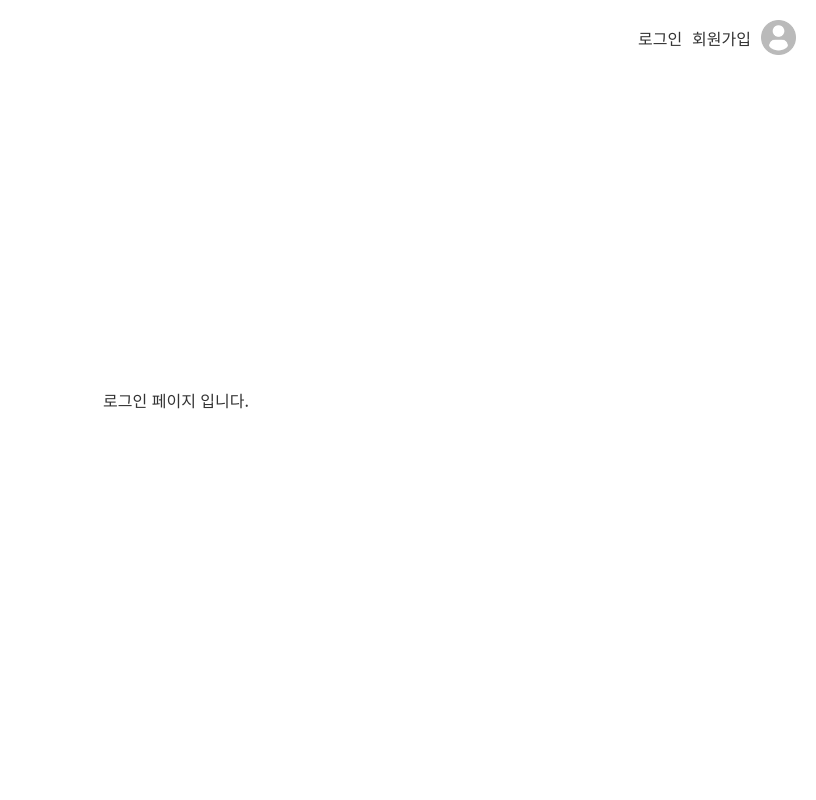
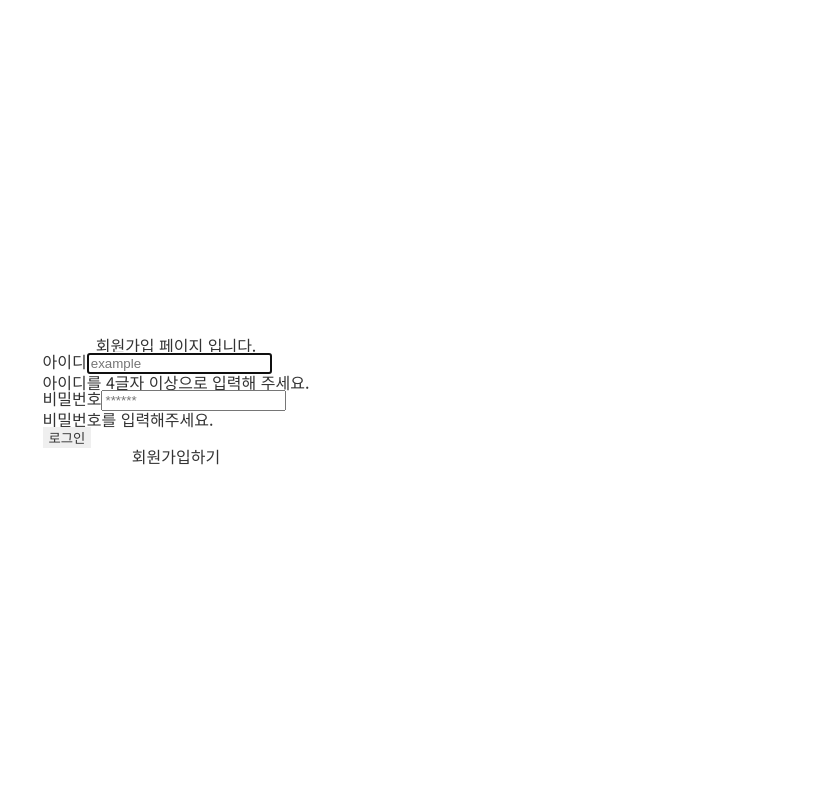
Before and after one commit to seokachu/IVE-FanLetter, a Next.js app: page /login in a window 1280 px wide. Shown: the top 800 px of the page, without its empty margins (464-1280 px from the left). Built offline with nearby package versions, Linux system fonts and the light colour scheme; no server answers; a web font is replaced by a local one.

Commit message:
[Fix] 로그인, 회원가입 컴포넌트 분리

```diff
--- a/src/app/layout.tsx
+++ b/src/app/layout.tsx
@@ -1,11 +1,11 @@
 import type { Metadata } from "next";
 import { notoSansKr } from "@/assets/fonts/font";
 import "@/styles/globals.css";
-import Header from "@/components/common/Header";
-import Footer from "@/components/common/Footer";
 import QueryProvider from "@/components/layout/QueryProvider";
 import { ToastContainer } from "react-toastify";
 import "react-toastify/ReactToastify.css";
+import Footer from "@/components/common/Footer";
+import Header from "@/components/common/Header";
 
 export const metadata: Metadata = {
   title: "IVE 팬페이지",
@@ -21,9 +21,7 @@ export default function RootLayout({
     <html lang="ko">
       <body className={notoSansKr.className}>
         <ToastContainer position="top-left" autoClose={1000} />
-        <Header />
-        <QueryProvider>{children}</QueryProvider>
-        <Footer />
+        {children}
       </body>
     </html>
   );
--- a/src/app/login/page.tsx
+++ b/src/app/login/page.tsx
@@ -1,7 +1,59 @@
-import StyleLayout from "@/styles/common.module.scss";
+"use client";
+
+import { login } from "@/lib/api/auth";
+import S from "@/styles/common.module.scss";
+import Link from "next/link";
+import { useRouter } from "next/navigation";
+import { ChangeEvent, ChangeEventHandler, useId, useState } from "react";
+import { toast } from "react-toastify";
 
 const Login = () => {
-  return <main className={StyleLayout.main}>로그인 페이지 입니다.</main>;
+  const id = useId();
+  const router = useRouter();
+  const [userId, setUserId] = useState("");
+  const [password, setPassword] = useState("");
+
+  //로그인
+  const onClickSignIn = async (e: ChangeEvent<HTMLFormElement>) => {
+    e.preventDefault();
+    const response = await login({ id: userId, password });
+    console.log(response);
+    toast.success("로그인 완료!");
+    router.push("/");
+  };
+
+  return (
+    <main className={S.main}>
+      <h2>회원가입 페이지 입니다.</h2>
+      <form onSubmit={onClickSignIn}>
+        <div>
+          <label htmlFor={`${id}-userId`}>아이디</label>
+          <input
+            type="text"
+            placeholder="example"
+            id={`${id}-userId`}
+            autoFocus
+            value={userId}
+            onChange={(e) => setUserId(e.target.value)}
+          />
+          <p>아이디를 4글자 이상으로 입력해 주세요.</p>
+        </div>
+        <div>
+          <label htmlFor={`${id}-password`}>비밀번호</label>
+          <input
+            type="password"
+            placeholder="******"
+            id={`${id}-password`}
+            value={password}
+            onChange={(e) => setPassword(e.target.value)}
+          />
+          <p>비밀번호를 입력해주세요.</p>
+        </div>
+        <button type="submit">로그인</button>
+      </form>
+      <Link href="/register">회원가입하기</Link>
+    </main>
+  );
 };
 
 export default Login;
--- a/src/components/layout/Nav.tsx
+++ b/src/components/layout/Nav.tsx
@@ -1,17 +1,42 @@
+"use client";
 import S from "@/styles/common.module.scss";
 import Link from "next/link";
 import DefaultAvatarImage from "@/assets/images/profile-user.webp";
 import Image from "next/image";
+import NotFoundPage from "@/app/not-found";
+import Loading from "../common/Loading";
+import { useQuery } from "@tanstack/react-query";
+import { getUserInfo } from "@/lib/api/auth";
+import { useState } from "react";
+import { toast } from "react-toastify";
+import { useRouter } from "next/navigation";
 
 const Nav = () => {
+  const [isLoginMode, setIsLoginMode] = useState(false);
+  const router = useRouter();
+  const { data } = useQuery({
+    queryKey: ["userInfo"],
+    queryFn: getUserInfo,
+  });
+
+  console.log(data);
+
+  if (data) {
+  }
+
+  const handleLogout = () => {
+    localStorage.removeItem("accessToken");
+    toast.success("로그아웃 되었습니다.");
+    setIsLoginMode(false);
+  };
+
   return (
     <nav className={S.gnb}>
       <ul>
+        {isLoginMode ? (
+          <>
             <li>
-          <Link href="/login">로그인</Link>
-        </li>
-        <li>
-          <Link href="/register">회원가입</Link>
+              <button onClick={handleLogout}>로그아웃</button>
             </li>
             <li>
               <Link href="/mypage" passHref>
@@ -23,6 +48,17 @@ const Nav = () => {
                 />
               </Link>
             </li>
+          </>
+        ) : (
+          <>
+            <li>
+              <Link href="/login">로그인</Link>
+            </li>
+            <li>
+              <Link href="/register">회원가입</Link>
+            </li>
+          </>
+        )}
       </ul>
     </nav>
   );
--- a/src/lib/api/auth.ts
+++ b/src/lib/api/auth.ts
@@ -21,17 +21,19 @@ export const register = async ({ id, password, nickname }: UserInfo) => {
 //로그인
 export const login = async ({ id, password }: UserInfo) => {
   try {
-    const response = await axiosInstance.post("/login", {
+    const response = await axiosInstance.post("/login?expiresIn=30m", {
       id,
       password,
     });
+    localStorage.setItem("accessToken", response.data.accessToken);
     return response.data;
   } catch (error) {
     console.log(error);
+    alert("토큰 만료! 다시 로그인 해 주세요.");
   }
 };
 
-//유저정보 확인
+//유저정보 확인 (마이페이지, 프로필 수정할때)
 export const getUserInfo = async () => {
   try {
     const response = await axiosInstance.get("/user", {
```
Also changed, not shown: src/app/page.tsx (+12 -1 lines), src/app/register/page.tsx (+10 -28 lines), src/shared/store/auth-store.ts (added, +18 -0 lines), src/types/index.ts (+12 -0 lines). Lines whose indentation alone changed are shown as unchanged.
